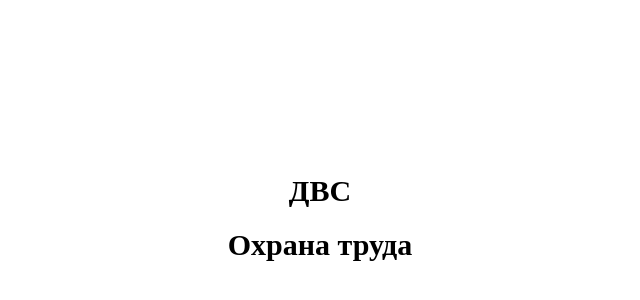
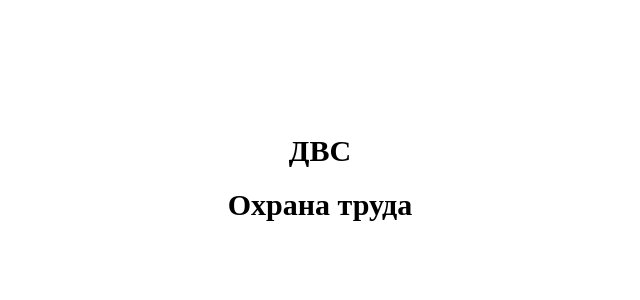
Before and after one commit to San4esSan/11-2021, a website: page app/index.html in a window 1280 px wide. Shown: the part 182-482 px from the top of the page, without its empty margins (320-960 px from the left). Drawn offline with Linux system fonts and the light colour scheme.

Commit message:
23.10.21

```diff
--- a/app/scss/style.scss
+++ b/app/scss/style.scss
@@ -16,7 +16,6 @@ h1 {
     display: none;
     padding: 20px;
     font-size: 13px;
-    // color: #888885;
   }
   .element {
     margin-bottom: 6px;
@@ -26,13 +25,10 @@ h1 {
     .title {
       cursor: pointer;
       padding: 17px 15px 17px 17px;
-      // text-transform: uppercase;
-      // font-family: "Helios";
       font-weight: bold;
       font-size: 13px;
       letter-spacing: 0.5px;
       position: relative;
-      // color: #888885;
       transition: all 200ms ease-out;
 
       &:hover {
@@ -66,7 +62,7 @@ ul, ol {
   flex-direction: column;
   align-items: center;
   justify-content: center;
-  height: 100vh;
+  height: 90vh;
   margin: auto;
 }
 .box {
```
Also changed, not shown: app/css/style.min.css.
